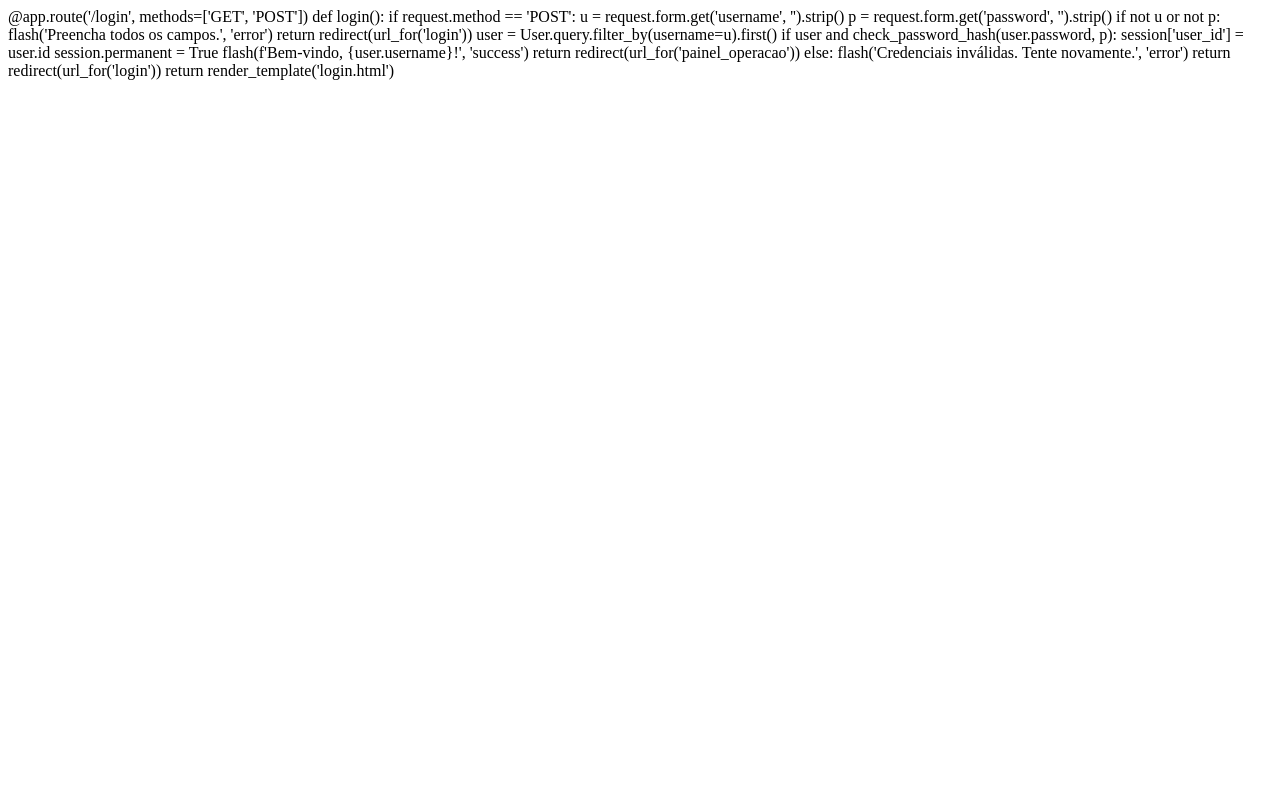
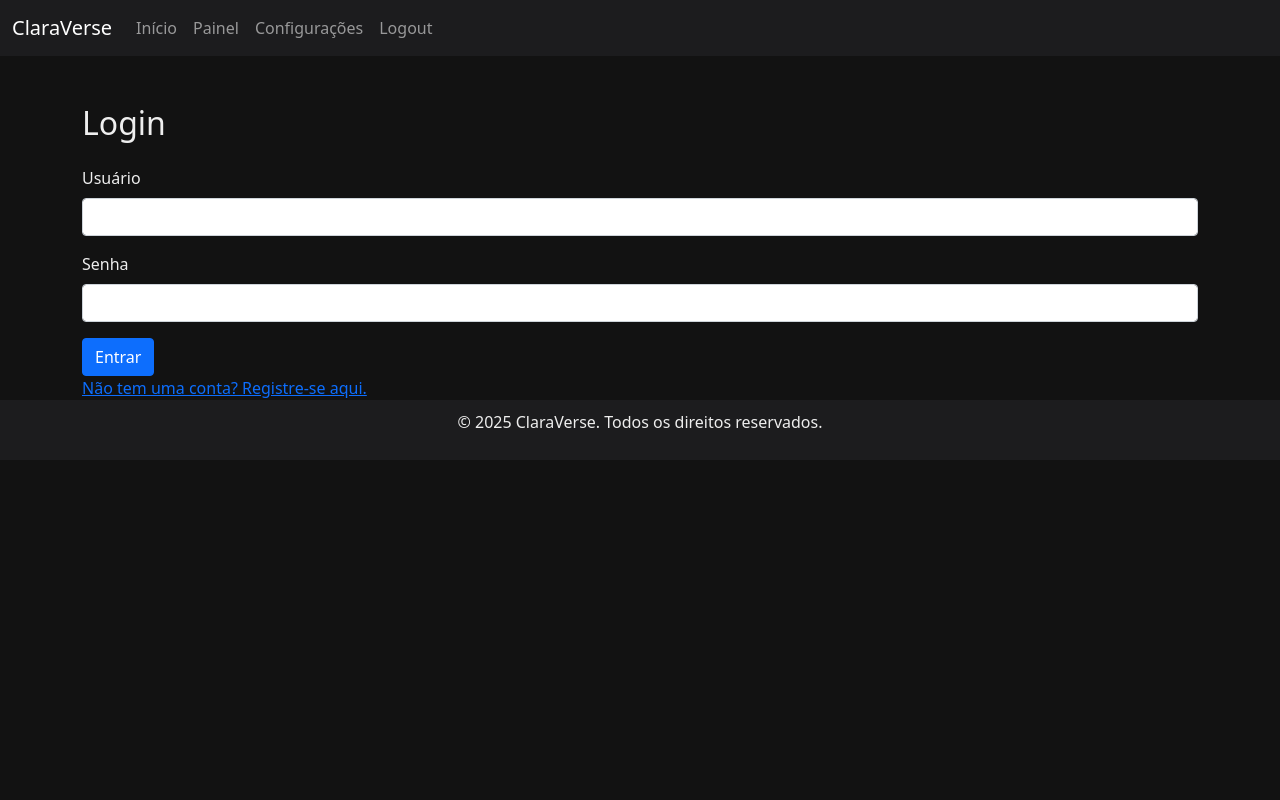
Before and after one commit to Claratrade33/Soma, a Flask app: page /login in a window 1280 px wide. Run offline with Flask 3, Linux system fonts and the light colour scheme; some libraries are stand-ins or nearby versions.

Commit message:
Atualizar o login.html

```diff
--- a/templates/login.html
+++ b/templates/login.html
@@ -1,21 +1,26 @@
-@app.route('/login', methods=['GET', 'POST'])
-def login():
-    if request.method == 'POST':
-        u = request.form.get('username', '').strip()
-        p = request.form.get('password', '').strip()
+{% extends 'base.html' %}
 
-        if not u or not p:
-            flash('Preencha todos os campos.', 'error')
-            return redirect(url_for('login'))
+{% block title %}Login - ClaraVerse{% endblock %}
 
-        user = User.query.filter_by(username=u).first()
-        if user and check_password_hash(user.password, p):
-            session['user_id'] = user.id
-            session.permanent = True
-            flash(f'Bem-vindo, {user.username}!', 'success')
-            return redirect(url_for('painel_operacao'))
-        else:
-            flash('Credenciais inválidas. Tente novamente.', 'error')
-            return redirect(url_for('login'))
-
-    return render_template('login.html')
+{% block content %}
+<h2 class="mt-5">Login</h2>
+{% with messages = get_flashed_messages(with_categories=true) %}
+    {% if messages %}
+        {% for category, message in messages %}
+            <div class="alert alert-{{ category }}">{{ message }}</div>
+        {% endfor %}
+    {% endif %}
+{% endwith %}
+<form method="POST" class="mt-4">
+    <div class="mb-3">
+        <label for="username" class="form-label">Usuário</label>
+        <input type="text" class="form-control" id="username" name="username" required>
+    </div>
+    <div class="mb-3">
+        <label for="password" class="form-label">Senha</label>
+        <input type="password" class="form-control" id="password" name="password" required>
+    </div>
+    <button type="submit" class="btn btn-primary">Entrar</button>
+</form>
+<a href="{{ url_for('register') }}">Não tem uma conta? Registre-se aqui.</a>
+{% endblock %}
```
